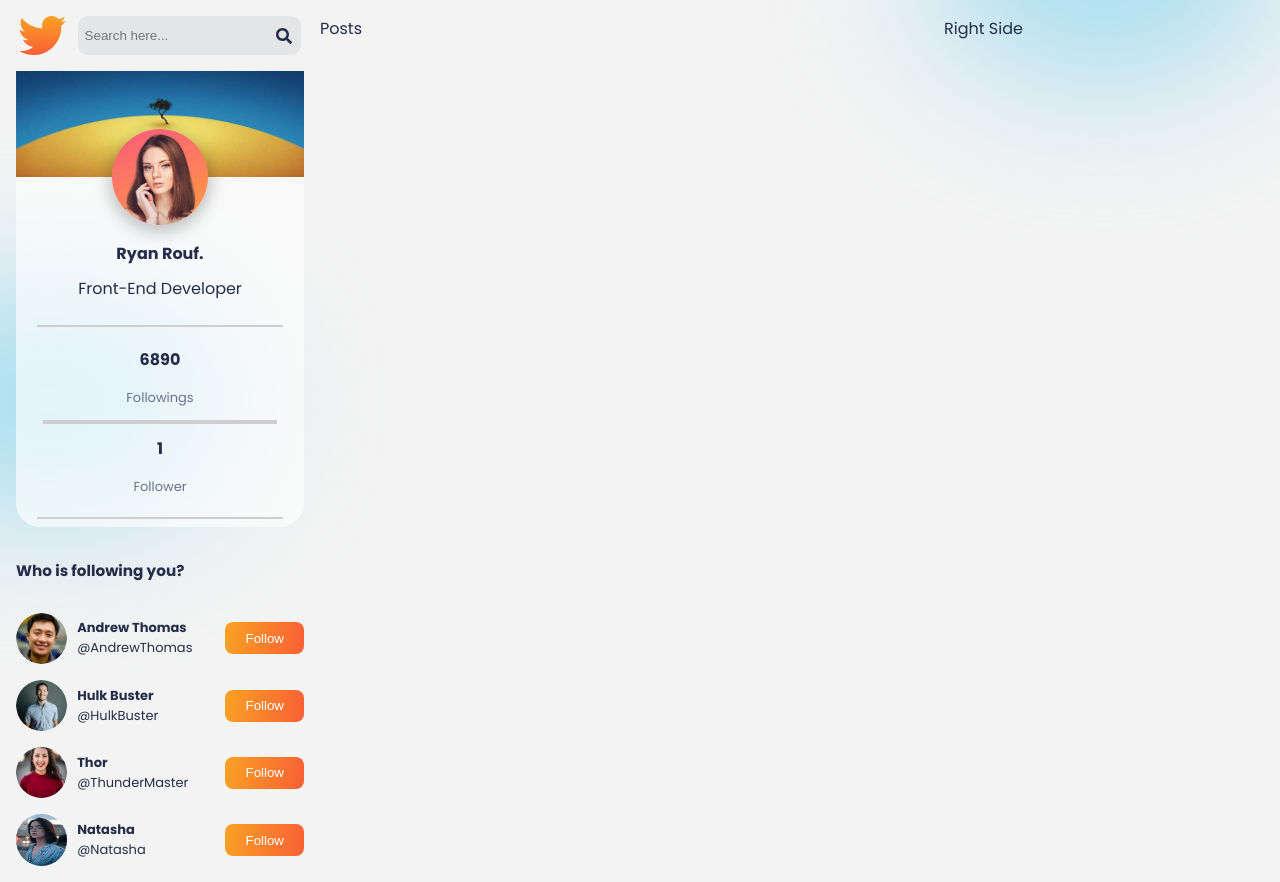
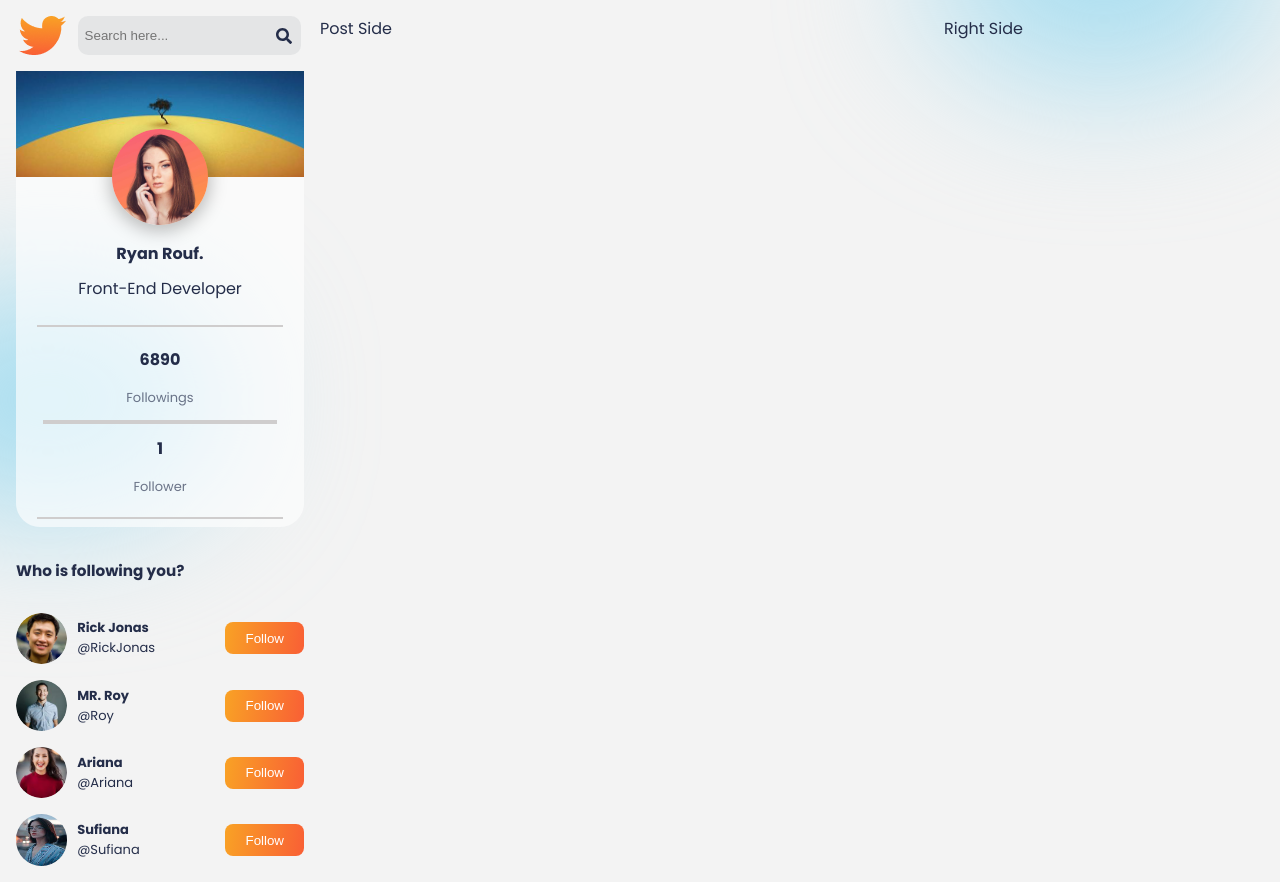
Before and after one commit to hridoyhalder1/social-media, a React (Create React App) app: page / in a window 1280 px wide. Built offline with nearby package versions, Linux system fonts and the light colour scheme.

Commit message:
post components creae

```diff
--- a/src/Data/FollowersData.js
+++ b/src/Data/FollowersData.js
@@ -4,8 +4,8 @@ import img3 from '../assets/img/img3.png';
 import img4 from '../assets/img/img4.jpg';
 
 export const Followers = [
-    { name: "Andrew Thomas", username: "AndrewThomas", img: img1 },
-    { name: "Hulk Buster", username: "HulkBuster", img: img2 },
-    { name: "Thor", username: "ThunderMaster", img: img3 },
-    { name: "Natasha", username: "Natasha", img: img4 },
+    { name: "Rick Jonas", username: "RickJonas", img: img1 },
+    { name: "MR. Roy", username: "Roy", img: img2 },
+    { name: "Ariana", username: "Ariana", img: img3 },
+    { name: "Sufiana", username: "Sufiana", img: img4 },
 ];
--- a/src/Pages/Home/Home/Home.js
+++ b/src/Pages/Home/Home/Home.js
@@ -1,4 +1,5 @@
 import React from 'react';
+import PostSide from '../../../components/PostSide/PostSide/PostSide';
 import ProfileSide from '../../../components/ProfileSide/ProfileSide';
 import './Home.css';
 
@@ -6,7 +7,7 @@ const Home = () => {
     return (
         <div className='Home'>
             <ProfileSide></ProfileSide>
-            <div className="postSide">Posts</div>
+            <PostSide></PostSide>
             <div className="rightSide">Right Side</div>
         </div>
     );
--- /dev/null
+++ b/src/components/PostSide/PostSide/PostSide.js
@@ -0,0 +1,10 @@
+import React from 'react';
+import './PostSide.css';
+
+const PostSide = () => {
+    return (
+        <div className="postSide">Post Side</div>
+    );
+};
+
+export default PostSide;
```
Also changed, not shown: src/Data/PostsData.js (added, +29 -0 lines), src/components/PostSide/PostSide/PostSide.css (added).
